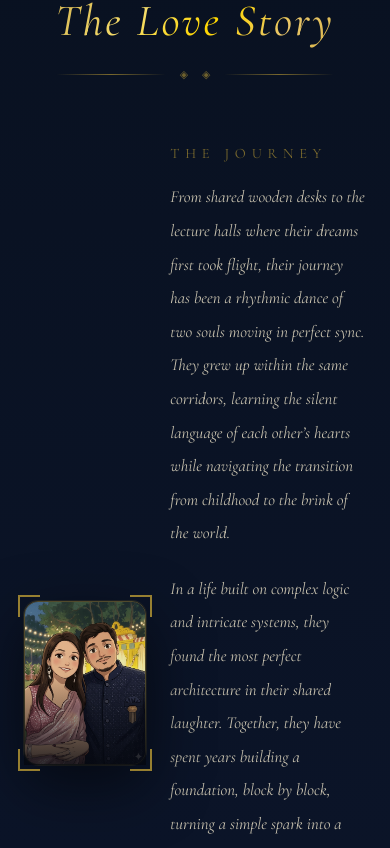
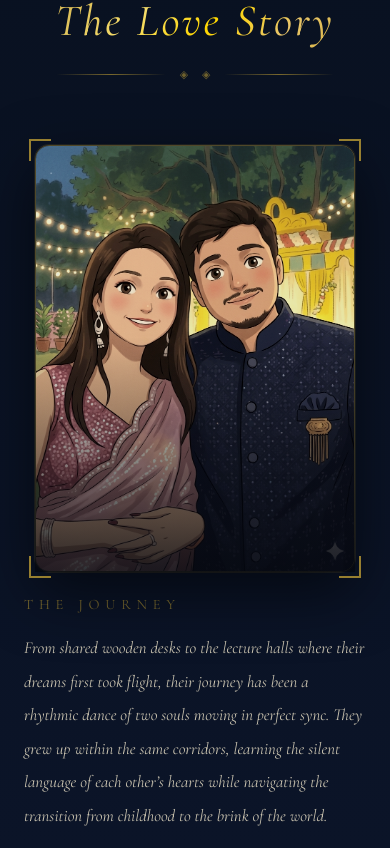
Before and after one commit to sa276/Abhishek-Khushbu, a React (Create React App) app: page / in a window 390 px wide. Shown: the part 1233-2081 px from the top of the page. Built offline with nearby package versions, Linux system fonts and the light colour scheme.

Commit message:
Fixed responsiveness issues

```diff
--- a/src/App.js
+++ b/src/App.js
@@ -74,6 +74,10 @@ function useStyles() {
       .ec:hover{transform:translateY(-10px) scale(1.025);border-color:rgba(212,175,55,.65)!important;box-shadow:0 24px 64px rgba(212,175,55,.18),0 0 0 1px rgba(212,175,55,.4),inset 0 0 40px rgba(212,175,55,.04)}
       .rbtn{background:linear-gradient(135deg,rgba(212,175,55,.18),rgba(212,175,55,.04));border:1px solid rgba(212,175,55,.45);color:#F0C050;padding:14px 44px;font-size:.7rem;letter-spacing:.45em;text-transform:uppercase;border-radius:4px;cursor:pointer;font-family:'Cinzel',serif;transition:all .35s ease;animation:pglow 3s ease-in-out infinite}
       .rbtn:hover{background:linear-gradient(135deg,rgba(212,175,55,.35),rgba(212,175,55,.12));transform:translateY(-3px);letter-spacing:.55em}
+      @media(max-width:640px){
+        .story-grid{grid-template-columns:1fr!important;}
+        .story-grid>div:first-child{max-width:320px;margin:0 auto;width:100%;}
+      }
 
       /* Countdown styles */
       .cd-block{
@@ -421,7 +425,7 @@ function CoupleStory() {
         </div>
 
         {/* Top: image + opening */}
-        <div className="rv" style={{ display: "grid", gridTemplateColumns: "minmax(0,1fr) minmax(0,1.6fr)", gap: "clamp(24px,4vw,52px)", alignItems: "center", marginBottom: 40 }}>
+        <div className="rv story-grid" style={{ display: "grid", gridTemplateColumns: "minmax(0,1fr) minmax(0,1.6fr)", gap: "clamp(24px,4vw,52px)", alignItems: "center", marginBottom: 40 }}>
           {/* Compact couple image */}
           <div style={{ position: "relative" }}>
             <div style={{ borderRadius: 14, overflow: "hidden", border: "1px solid rgba(212,175,55,.35)", aspectRatio: "3/4", boxShadow: "0 20px 60px rgba(0,0,0,.55), 0 0 0 1px rgba(212,175,55,.12)" }}>
```
